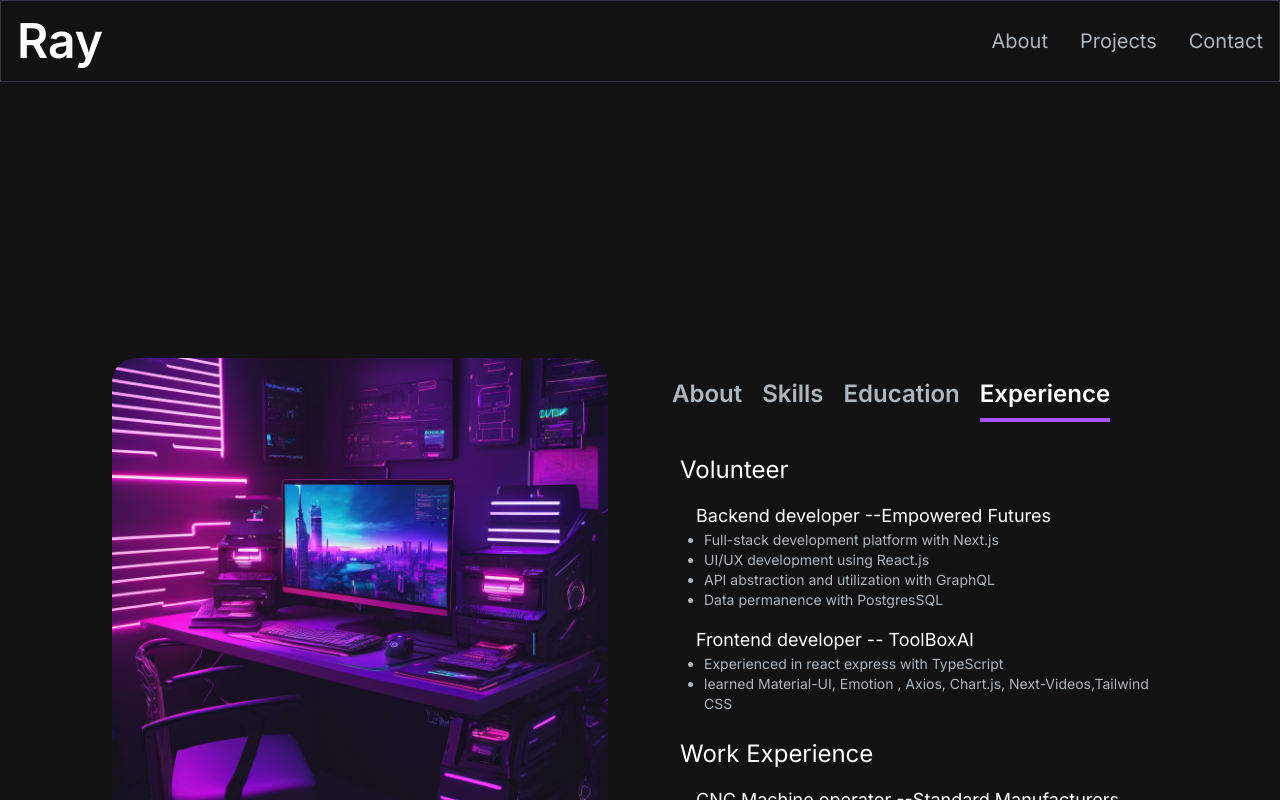
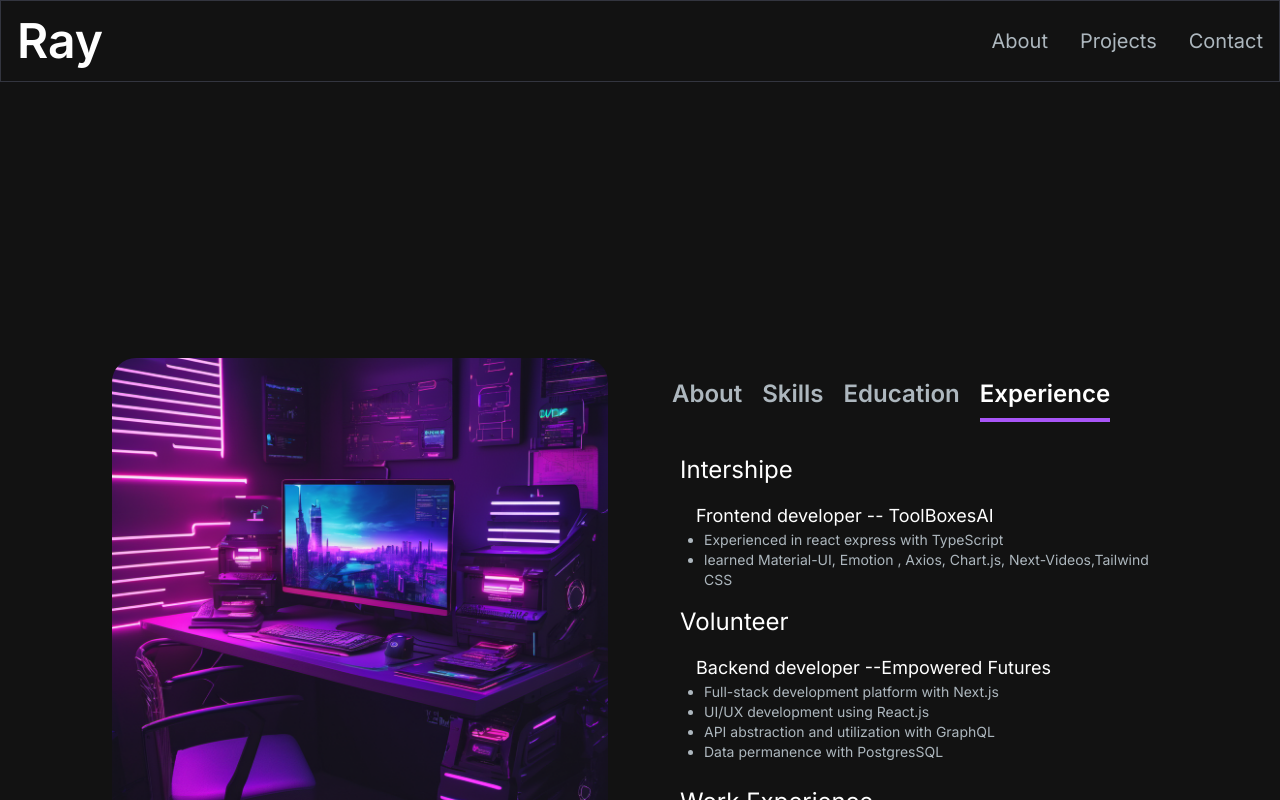
Before and after one commit to RayQM/Portfolio-Web, a Next.js app: page / in a window 1280 px wide. Both pictures are taken after a click on the button "Experience". Shown: the part 746-1546 px from the top of the page. Built offline with nearby package versions, Linux system fonts and the light colour scheme.

Commit message:
changed experience

```diff
--- a/app/component/AboutSection.tsx
+++ b/app/component/AboutSection.tsx
@@ -35,8 +35,8 @@ const AboutSection = () => {
           training, I expanded my knowledge of programming fundamentals by
           working with C#, Java, and SQL databases, as well as newer
           technologies such as Python and JavaScript. We provided a network
-          course that covered the fundamentals. I am learning the fundamentals of
-          web programming, such as HTML, CSS, and JavaScript, as well as
+          course that covered the fundamentals. I am learning the fundamentals
+          of web programming, such as HTML, CSS, and JavaScript, as well as
           industry-standard tools like TypeScript and React.JS.
         </p>
       ),
@@ -109,6 +109,19 @@ const AboutSection = () => {
       content: (
         <ul className="list-disc pl-2 space-y-6 h-96 break-words overflow-y-auto">
           <li className="space-y-4">
+            <h2 className="text-2xl">Intershipe</h2>
+            <ul className="ml-4">
+              <li className="text-lg">Frontend developer -- ToolBoxesAI</li>
+              <ul className="list-disc  pl-2 ">
+                <li className="text-sm text-[#adb7be]">
+                  Experienced in react express with TypeScript
+                </li>
+                <li className="text-sm text-[#adb7be]">
+                  learned Material-UI, Emotion , Axios, Chart.js,
+                  Next-Videos,Tailwind CSS
+                </li>
+              </ul>
+            </ul>
             <h2 className="text-2xl">Volunteer</h2>
             <ul className="ml-4">
               <li className="text-lg">Backend developer --Empowered Futures</li>
@@ -124,18 +137,6 @@ const AboutSection = () => {
                 </li>
                 <li className="text-sm text-[#adb7be]">
                   Data permanence with PostgresSQL
-                </li>
-              </ul>
-            </ul>
-            <ul className="ml-4">
-              <li className="text-lg">Frontend developer -- ToolBoxAI</li>
-              <ul className="list-disc  pl-2 ">
-                <li className="text-sm text-[#adb7be]">
-                  Experienced in react express with TypeScript
-                </li>
-                <li className="text-sm text-[#adb7be]">
-                  learned Material-UI, Emotion , Axios, Chart.js,
-                  Next-Videos,Tailwind CSS
                 </li>
               </ul>
             </ul>
```
